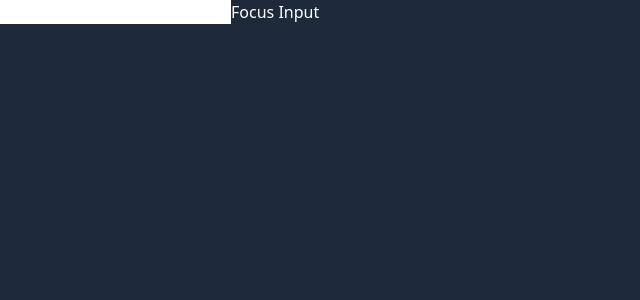
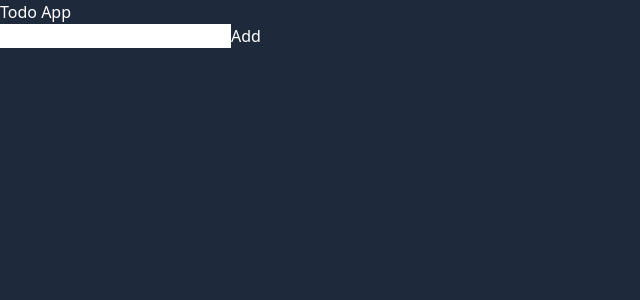
Before and after one commit to cengizdonmez/react-starter-kit, a React (Create React App) app: page / in a window 1280 px wide. Shown: the top 300 px of the page, without its empty margins (0-640 px from the left). Built offline with nearby package versions, Linux system fonts and the light colour scheme.

Commit message:
useReducer example

```diff
--- a/src/App.js
+++ b/src/App.js
@@ -1,10 +1,10 @@
 import "./tailwind.css";
-import ForwardRefExp from "./example/ForwardRefExp.js";
+import UseReducerExp from "./example/UseReducerExp.js";
 
 function App() {
   return (
     <div className="app bg-slate-800 text-white h-screen">
-      <ForwardRefExp />
+      <UseReducerExp />
     </div>
   );
 }
--- /dev/null
+++ b/src/example/UseReducerExp.js
@@ -0,0 +1,60 @@
+import { useReducer } from "react";
+
+function reducer(state, action) {
+  switch (action.type) {
+    case "SET_TODO":
+      return {
+        ...state,
+        todo: action.value,
+      };
+    case "ADD_TODO":
+      return {
+        ...state,
+        todo: "",
+        todos: [...state.todos, state.todo],
+      };
+  }
+}
+
+function UseReducerExp() {
+  const [state, dispatch] = useReducer(reducer, {
+    todos: [],
+    todo: "",
+  });
+  // const [todos, setTodos] = useState([]);
+  // const [todo, setTodo] = useState("");
+
+  const submitHandle = (e) => {
+    e.preventDefault();
+    dispatch({ type: "ADD_TODO", todo: state.todo });
+    // setTodos([...todos, todo]);
+    // setTodo("");
+  };
+
+  const onChange = (e) => {
+    // setTodo(e.target.value);
+    dispatch({ type: "SET_TODO", value: e.target.value });
+  };
+
+  return (
+    <div>
+      <h1>Todo App</h1>
+      <form onSubmit={submitHandle}>
+        <input
+          className="text-red-500"
+          type="text"
+          value={state.todo}
+          onChange={onChange}
+        />
+        <button type="submit">Add</button>
+      </form>
+      <ul>
+        {state.todos.map((todo, index) => (
+          <li key={index}>{todo}</li>
+        ))}
+      </ul>
+    </div>
+  );
+}
+
+export default UseReducerExp;
```
